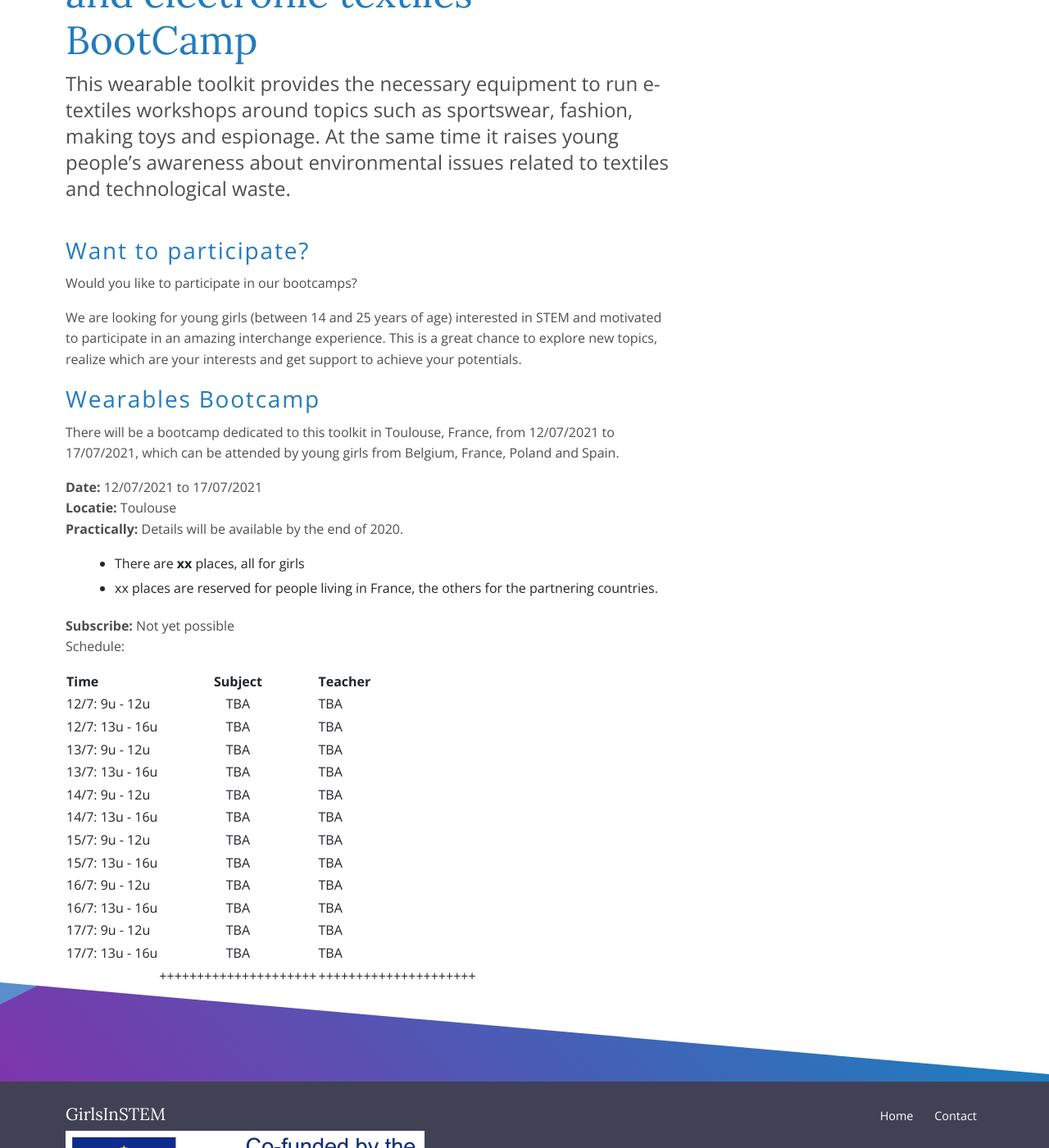
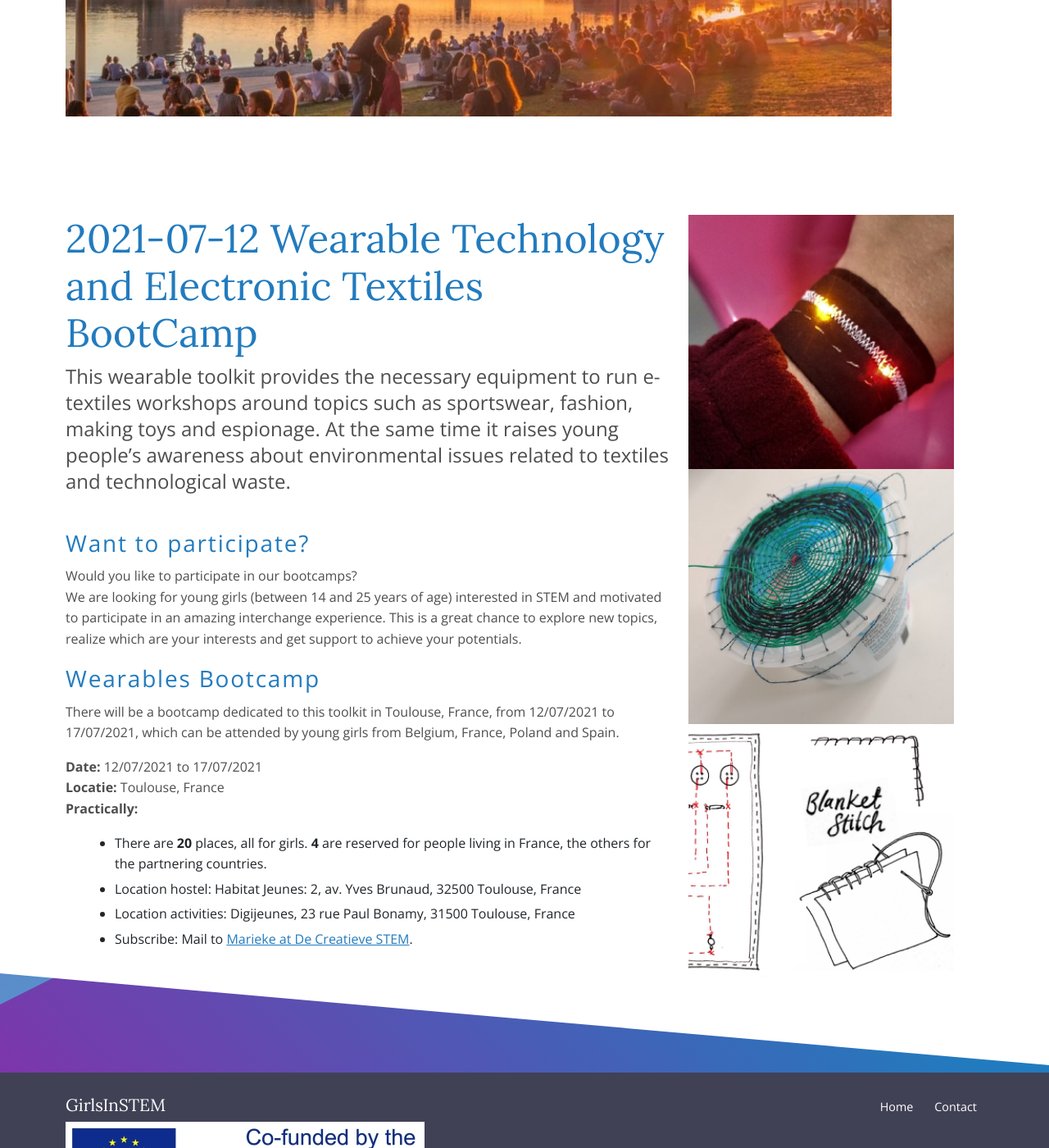
Before and after one commit to IngegnoMakerSpace/girlsinstem, a Jekyll site: the page built from _services/02wearables.html, in a window 1280 px wide and 1400 px high, scrolled down 445 px. Shown: the whole window at 82% size. Built offline with Jekyll 4.4.1, drawn with Linux system fonts in a browser that asks for light colours; some of the changed text lies outside the part shown.

Commit message:
update wearables

```diff
--- a/_services/01reverse.html
+++ b/_services/01reverse.html
@@ -1,5 +1,4 @@
 ---
-
 layout: default
 title: '2021-06-28 Reverse Engineering BootCamp'
 image: '/services/default.png'
--- /dev/null
+++ b/_services/02wearables.html
@@ -0,0 +1,55 @@
+---
+layout: default
+title: '2021-07-12 Wearable Technology and Electronic Textiles BootCamp'
+image: '/services/default.png'
+shortcontent: The wearable toolkit provides the necessary equipment to run e-textiles workshops around topics such as sportswear, fashion, making toys and espionage. At the same time it will raise young people’s awareness about environmental issues related to textiles and technological waste.
+---
+
+<div class="strip strip-white strip-diagonal">
+
+  <div class="container">
+    <div class="row justify-content-start">
+      <div class="col-12">
+        <img src="{{site.baseurl}}/assets/images/wear/De_Garonne_Toulouse.jpg" style="width: 90%">
+      </div>
+    </div>
+  </div>
+
+  <div class="container pt-4 pt-md-12">
+  <div class="row justify-content-start">
+    <div class="col-12 col-md-8">
+      <div class="service service-single">
+        <h1 class="title">{{page.title}}</h1>
+
+        <div class="content">
+          <p>This wearable toolkit provides the necessary equipment to run e-textiles workshops around topics such as sportswear, fashion, making toys and espionage. At the same time it raises young people’s awareness about environmental issues related to textiles and technological waste.</p>
+          <h3>Want to participate?</h3>
+          <p>Would you like to participate in our bootcamps?<br/>
+            We are looking for young girls (between 14 and 25 years of age) interested in STEM and motivated to participate in an amazing interchange experience. This is a great chance to explore new topics, realize which are your interests and get support to achieve your potentials.</p>
+          <h3>Wearables Bootcamp</h3>
+          <p>There will be a bootcamp dedicated to this toolkit in Toulouse, France, from 12/07/2021 to 17/07/2021, which can be attended by young girls from Belgium, France, Poland and Spain.
+          </p>
+          <p>
+              <strong>Date:</strong> 12/07/2021 to 17/07/2021  <br/>
+              <strong>Locatie:</strong> Toulouse, France  <br/>
+              <strong>Practically:</strong>
+          </p>
+          <ul>
+              <li>There are <strong>20</strong> places, all for girls. <strong>4</strong> are reserved for people living in France, the others for the partnering countries. </li>
+              <li>Location hostel: Habitat Jeunes: 2, av. Yves Brunaud, 32500 Toulouse, France</li>
+              <li>Location activities: Digijeunes, 23 rue Paul Bonamy, 31500 Toulouse, France</li>
+              <li>Subscribe: Mail to <a href="mailto:info@decreatievestem.be?subject=Participation to Girls In STEM Spain Camp">Marieke at De Creatieve STEM</a>.</li>
+          </ul>
+
+          </div>
+        </div>
+      </div>
+
+      <div class="col-md-4">
+          <img src="{{site.baseurl}}/assets/images/wear/bracelet.png" style="width: 90%">
+          <img src="{{site.baseurl}}/assets/images/wear/speaker.png" style="width: 90%">
+          <img src="{{site.baseurl}}/assets/images/wear/book.png" style="width: 90%">
+      </div>
+    </div>
+  </div>
+</div>
--- a/_services/02wearables.md
+++ /dev/null
@@ -1,44 +0,0 @@
----
-title: '2021-07-12 Wearable technology and electronic textiles BootCamp'
-image: '/services/default.png'
-shortcontent: The wearable toolkit provides the necessary equipment to run e-textiles workshops around topics such as sportswear, fashion, making toys and espionage. At the same time it will raise young people’s awareness about environmental issues related to textiles and technological waste.
----
-
-
-This wearable toolkit provides the necessary equipment to run e-textiles workshops around topics such as sportswear, fashion, making toys and espionage. At the same time it raises young people’s awareness about environmental issues related to textiles and technological waste.
-
-### Want to participate?
-
-Would you like to participate in our bootcamps?
-
-We are looking for young girls (between 14 and 25 years of age) interested in STEM and motivated to participate in an amazing interchange experience. This is a great chance to explore new topics, realize which are your interests and get support to achieve your potentials.
-
-### Wearables Bootcamp
-
-There will be a bootcamp dedicated to this toolkit in Toulouse, France, from 12/07/2021 to 17/07/2021, which can be attended by young girls from Belgium, France, Poland and Spain.
-
-**Date:** 12/07/2021 to 17/07/2021
-**Locatie:** Toulouse
-**Practically:** Details will be available by the end of 2020.
-
-* There are <b>xx</b> places, all for girls
-* xx places are reserved for people living in France, the others for the partnering countries.
-
-**Subscribe:** Not yet possible
-Schedule:
-
-| Time           | Subject       | Teacher  |
-| -------------  |:-------------:| :-----   |
-| 12/7: 9u - 12u | TBA |TBA |
-| 12/7: 13u - 16u| TBA |TBA |
-| 13/7: 9u - 12u | TBA |TBA |
-| 13/7: 13u - 16u| TBA |TBA |
-| 14/7: 9u - 12u | TBA |TBA |
-| 14/7: 13u - 16u| TBA |TBA |
-| 15/7: 9u - 12u | TBA |TBA |
-| 15/7: 13u - 16u| TBA |TBA |
-| 16/7: 9u - 12u | TBA |TBA |
-| 16/7: 13u - 16u| TBA |TBA |
-| 17/7: 9u - 12u | TBA |TBA |
-| 17/7: 13u - 16u| TBA |TBA |
-|  | +++++++++++++++++++++ | +++++++++++++++++++++ |
```
Also changed, not shown: assets/images/wear/De_Garonne_Toulouse.jpg (added), assets/images/wear/book.png (added), assets/images/wear/bracelet.png (added), assets/images/wear/speaker.png (added).
